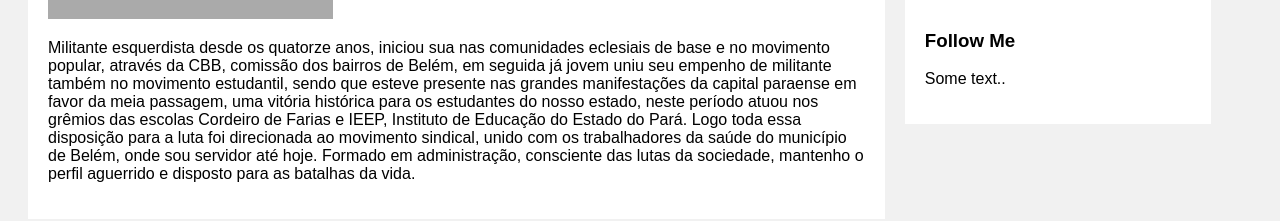
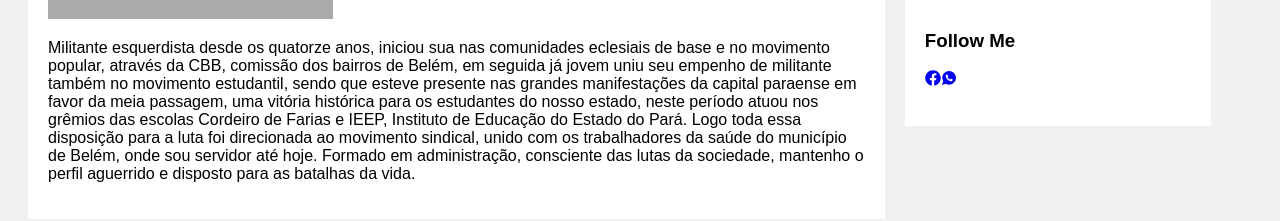
Before and after one commit to ElbertRibeiro/midia-magazine, a React (Create React App) app: page / in a window 1280 px wide. Shown: the part 585-806 px from the top of the page. Built offline with nearby package versions, Linux system fonts and the light colour scheme.

Commit message:
add icones de redes sociais

```diff
--- a/package.json
+++ b/package.json
@@ -10,6 +10,7 @@
     "gh-pages": "^2.2.0",
     "react": "^16.13.1",
     "react-dom": "^16.13.1",
+    "react-icons": "^3.9.0",
     "react-router-dom": "^5.1.2",
     "react-scripts": "3.4.1"
   },
--- a/src/pages/Home/index.js
+++ b/src/pages/Home/index.js
@@ -4,7 +4,8 @@
 import React from 'react';
 import './style.css';
 import PostImg from './../../assets/image-post.png';
-
+import { IoLogoWhatsapp } from 'react-icons/io';
+import { FaFacebook } from 'react-icons/fa';
 export default function Home() {
     return (
 
@@ -47,7 +48,16 @@ export default function Home() {
 
                     <div className="card">
                         <h3>Follow Me</h3>
-                        <p>Some text..</p>
+                        <p>
+                            <a href="https://www.facebook.com/eriton.ribeiro.5">
+                                <FaFacebook />
+                            </a>
+                            <a href="https://api.whatsapp.com/send?1=pt_BR&phone=5591980885252">
+                                <IoLogoWhatsapp />
+
+                            </a>
+
+                        </p>
                     </div>
 
                 </div>
```
Also changed, not shown: 1 other file (tests, documents, lock files or other folders).
